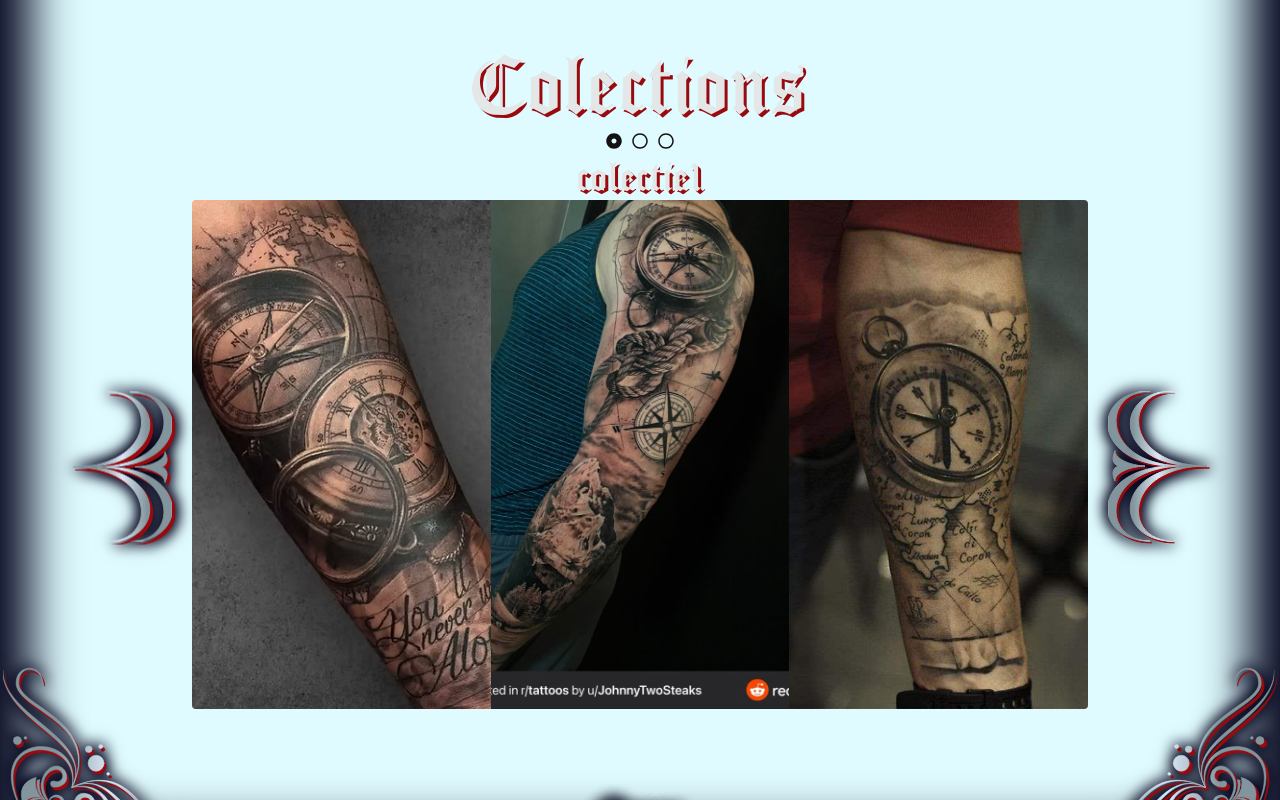
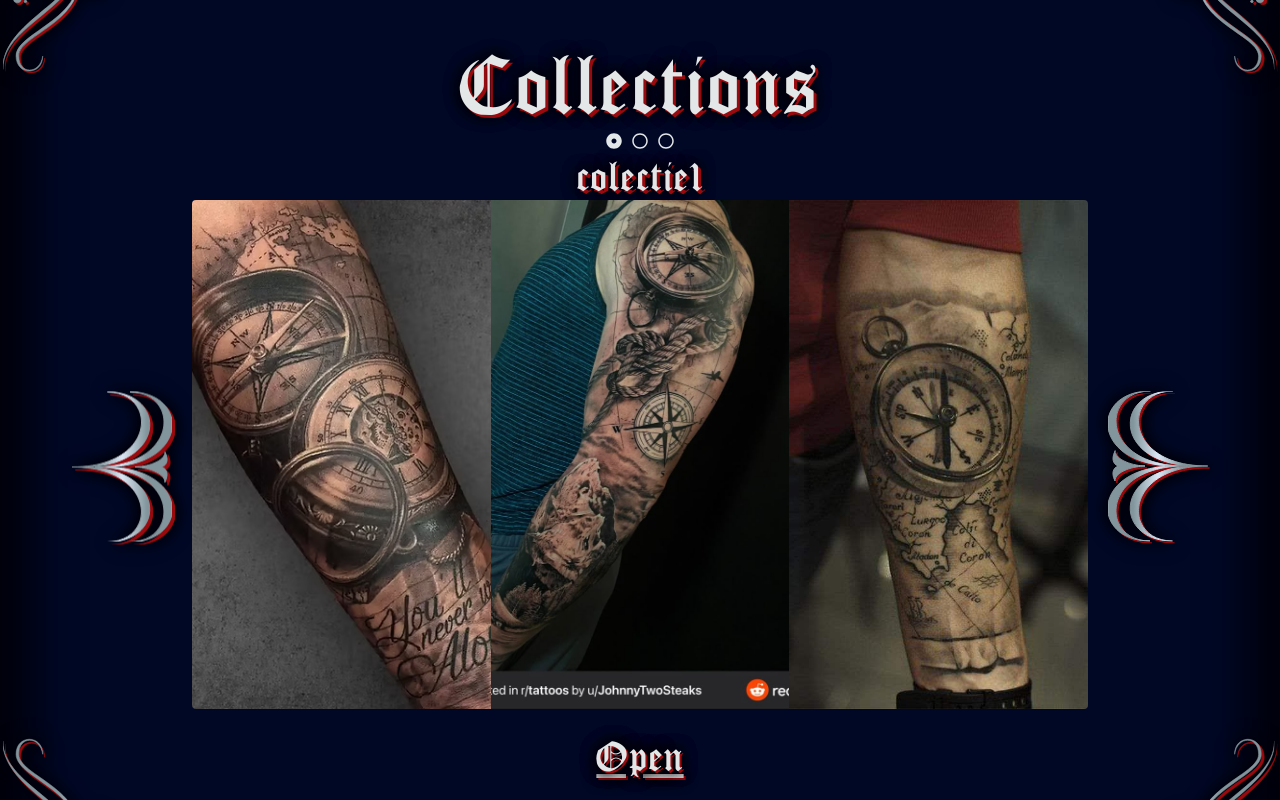
Before and after one commit to DamianUngureanu/Shogun-Colors-Tottoo, a Next.js app in the folder shogun-colors-tattoo/: page / in a window 1280 px wide. Shown: the part 920-1720 px from the top of the page. Built offline with nearby package versions, Linux system fonts and the light colour scheme.

Commit message:
fix some bugs and add shadow text

```diff
--- a/shogun-colors-tattoo/src/app/globals.css
+++ b/shogun-colors-tattoo/src/app/globals.css
@@ -15,21 +15,24 @@ h1 {
   font-size: var(--font-size-6);
   color: var(--light-color);
   font-family: "Gothic";
-  text-shadow: 3px 3px var(--shadow-color);
+  text-shadow: 3px 3px var(--shadow-color), 0 0 15px var(--background-secondary),
+    0 0 15px var(--background-secondary), 0 0 15px var(--background-secondary);
   font-weight: 100;
 }
 h2 {
   font-size: var(--font-size-5);
   color: var(--light-color);
   font-family: "Gothic";
-  text-shadow: 3px 3px var(--shadow-color);
+  text-shadow: 3px 3px var(--shadow-color), 0 0 15px var(--background-secondary),
+    0 0 15px var(--background-secondary), 0 0 15px var(--background-secondary);
   font-weight: 100;
 }
 h3 {
   font-size: var(--font-size-4);
   color: var(--light-color);
   font-family: "Gothic";
-  text-shadow: 3px 3px var(--shadow-color);
+  text-shadow: 3px 3px var(--shadow-color), 0 0 15px var(--background-secondary),
+    0 0 15px var(--background-secondary), 0 0 15px var(--background-secondary);
   font-weight: 100;
 }
 p {
@@ -70,7 +73,7 @@ body {
   --font-size-1: calc(var(--font-size-3) / 1.618) / 1.618;
   --light-color: #e4e7e7;
   --dark-color: #131211;
-  --color-accent-simple: rgb(130, 149, 156);
+  --color-accent-simple: rgb(140, 182, 197);
   --color-accent-simple-second: rgb(219, 231, 245);
   --color-accent: linear-gradient(
     90deg,
@@ -83,18 +86,18 @@ body {
   --transparent-black: rgba(0, 0, 0, 0.5);
 
   --color-values: 19, 18, 17;
-  --color: var(--dark-color);
-  --background: rgb(223, 251, 255);
-  --background-secondary: rgb(1, 1, 26);
+  --color: var(--light-color);
+  --background: rgb(0, 11, 46);
+  --background-secondary: #000009;
   --background-tertiary: rgb(210, 209, 250);
   --background-transparent: color-mix(
-    oklab,
-    var(--transparent-white) 50%,
-    var(--background) 50%
+    in oklab,
+    var(--transparent-black) 20%,
+    var(--background) 80%
   );
   --background-secondary-transparent: color-mix(
     in oklab,
-    var(--transparent-white) 20%,
+    var(--transparent-black) 20%,
     var(--background-secondary) 80%
   );
   --background-hover: color-mix(
@@ -147,14 +150,14 @@ body {
 }
 
 ::-webkit-scrollbar-thumb {
-  background: var(--color-accent); /* Culoarea thumb-ului scroll-barului */
+  background: var(--shadow-color); /* Culoarea thumb-ului scroll-barului */
   border-radius: 10px; /* Rounding for thumb */
 }
 
 ::-webkit-scrollbar-thumb:hover {
   background: color-mix(
     in oklab,
-    var(--color-accent) 70%,
+    var(--shadow-color) 70%,
     rgb(0, 0, 0) 30%
   ); /* Culoarea thumb-ului la hover */
 }
--- a/shogun-colors-tattoo/src/app/start/colections/colections.module.css
+++ b/shogun-colors-tattoo/src/app/start/colections/colections.module.css
@@ -42,10 +42,7 @@
 }
 
 .openButton {
-  position: absolute;
-  bottom: 20px;
-  left: 50%;
-  transform: translateX(-50%);
+  margin-top: 20px;
 }
 .rightArrow {
   position: absolute;
--- a/shogun-colors-tattoo/src/app/start/colections/colections.tsx
+++ b/shogun-colors-tattoo/src/app/start/colections/colections.tsx
@@ -30,11 +30,11 @@ const Colections = ({
   return (
     <Container
       width={width}
-      corners={[false, false, true, true]}
+      corners={[true, true, true, true]}
       className={classes.container}
     >
       <div className={classes.content}>
-        <h1>Colections</h1>
+        <h1>{titleText}</h1>
         <span className={classes.contor}>
           {colectionMedia.map((element, index) => {
             if (cont * -1 == index) return <FaDotCircle key={index} />;
@@ -96,7 +96,7 @@ const Colections = ({
           />
         </div>
         <Link href={""}>
-          <Button className={classes.openButton}>Open</Button>
+          <Button className={classes.openButton}>{openText}</Button>
         </Link>
       </div>
     </Container>
--- a/shogun-colors-tattoo/src/app/start/page.tsx
+++ b/shogun-colors-tattoo/src/app/start/page.tsx
@@ -43,8 +43,8 @@ const Start = () => {
         />
         <PageStarter width={width} />
         <Colections
-          titleText={"buna"}
-          openText={""}
+          titleText={t("collections")}
+          openText={t("open")}
           width={width}
           colectionMedia={ColectionData}
           language={language}
--- a/shogun-colors-tattoo/src/app/start/projects/projects.module.css
+++ b/shogun-colors-tattoo/src/app/start/projects/projects.module.css
@@ -5,16 +5,28 @@
   display: flex;
   flex-direction: column;
 
+  & section:last-of-type {
+    animation-name: none;
+    animation-timing-function: none;
+    animation-timeline: none;
+    animation-range: none;
+  }
+
   & section {
     width: 100%;
     height: 100vh;
     position: sticky;
     top: 0;
-    /* border: 2px solid gold; */
 
     display: flex;
     justify-content: center;
     align-items: center;
+
+    animation-name: projectDisapear;
+    animation-timing-function: linear;
+    animation-timeline: view();
+    animation-range: entry 0 cover 100%;
+    opacity: 1;
 
     & img {
       width: 100%;
@@ -72,3 +84,12 @@
     }
   }
 }
+
+@keyframes projectDisapear {
+  from {
+    opacity: 1;
+  }
+  to {
+    opacity: 0;
+  }
+}
--- a/shogun-colors-tattoo/src/app/start/quete/quete.module.css
+++ b/shogun-colors-tattoo/src/app/start/quete/quete.module.css
@@ -23,8 +23,6 @@
     z-index: 2;
     filter: drop-shadow(0.2vw 0.2vw var(--shadow-color))
       drop-shadow(0 0 7px var(--background-secondary))
-      drop-shadow(0 0 7px var(--background-secondary))
-      drop-shadow(0 0 7px var(--background-secondary))
       drop-shadow(0 0 7px var(--background-secondary));
   }
 }
--- a/shogun-colors-tattoo/src/components/button/button.module.css
+++ b/shogun-colors-tattoo/src/components/button/button.module.css
@@ -6,6 +6,7 @@
   color: var(--light-color);
   background: transparent;
   font-family: "Gothic";
+  text-decoration: underline;
   text-shadow: 2px 2px var(--shadow-color), 0 0 15px var(--background-secondary),
     0 0 15px var(--background-secondary), 0 0 15px var(--background-secondary),
     0 0 15px var(--background-secondary);
--- a/shogun-colors-tattoo/src/components/language-select/language-select.module.css
+++ b/shogun-colors-tattoo/src/components/language-select/language-select.module.css
@@ -28,5 +28,5 @@
 }
 .containerBottom {
   top: unset !important;
-  bottom: 10px !important;
+  bottom: 5vw !important;
 }
--- a/shogun-colors-tattoo/src/languages/en.ts
+++ b/shogun-colors-tattoo/src/languages/en.ts
@@ -15,6 +15,8 @@ const en = {
   instagram: "Instagram",
   facebook: "Facebook",
   youtube: "YouTube",
+  collections: "Collections",
+  open: "Open",
 };
 
 export default en;
--- a/shogun-colors-tattoo/src/languages/ro.ts
+++ b/shogun-colors-tattoo/src/languages/ro.ts
@@ -15,6 +15,8 @@ const ro = {
   instagram: "Instagram",
   facebook: "Facebook",
   youtube: "YouTube",
+  collections: "Colectii",
+  open: "Deschide",
 };
 
 export default ro;
```
